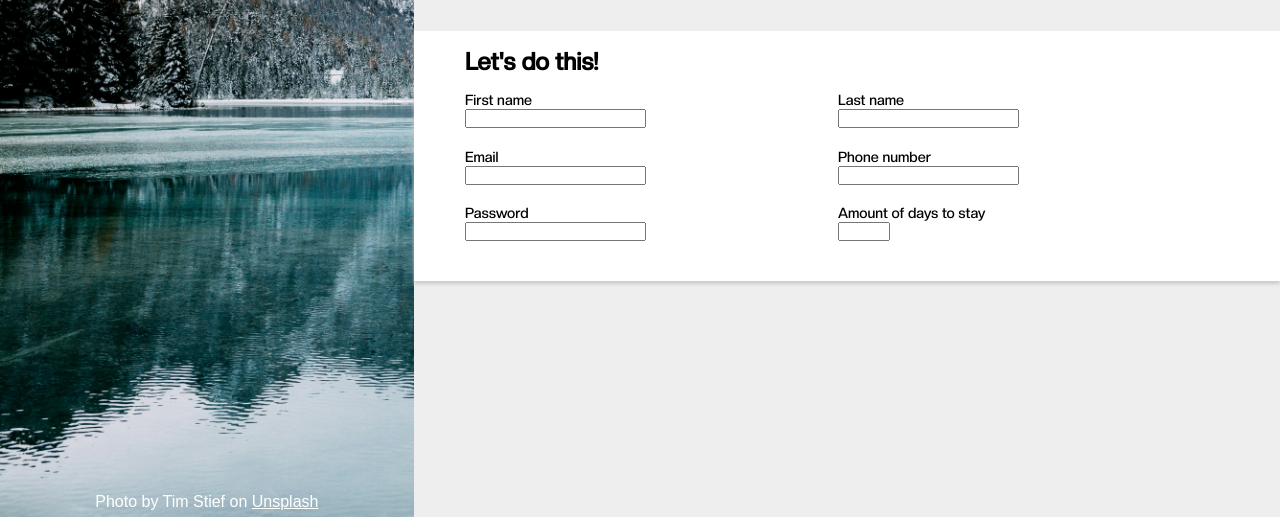
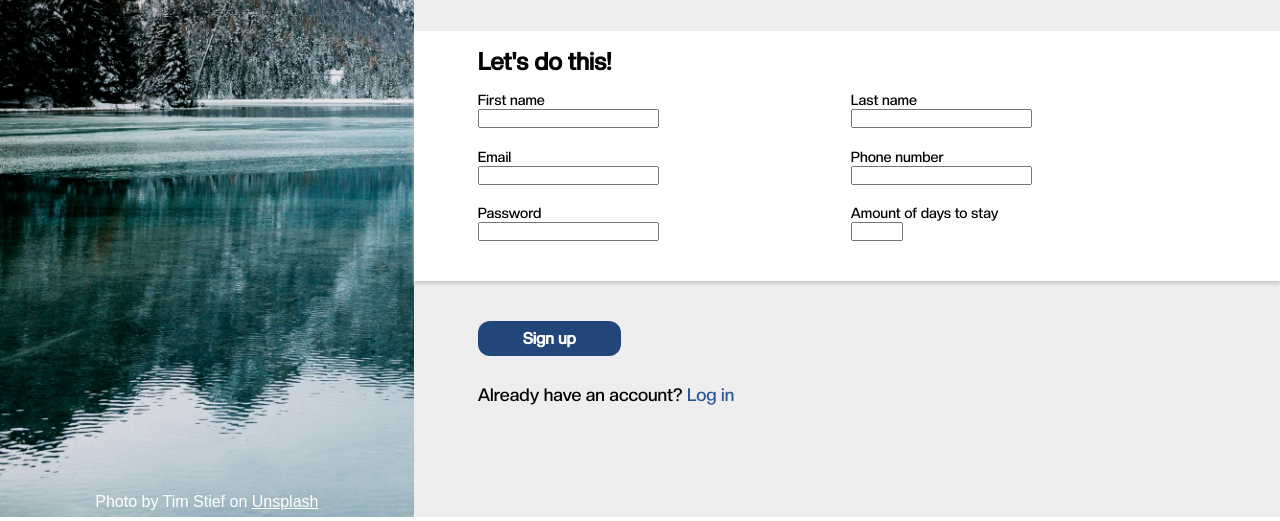
Before and after one commit to DasherPotato19/sign-up-form, a plain HTML site: page index.html in a window 1280 px wide. Shown: the part 283-804 px from the top of the page. Drawn offline with Linux system fonts and the light colour scheme.

Commit message:
Add the "sign up" button and the log in message

```diff
--- a/index.html
+++ b/index.html
@@ -21,9 +21,10 @@
             chance to travel to our comfy cabins at the mountains.
         </div>
 
+        <form>
             <div class="form">
             <h2>Let's do this!</h2>
-            <form>
+                <div class="input-container">
                     <div class="left-elements">
                         <p>
                             <label for="first-name">First name</label>
@@ -52,8 +53,13 @@
                             <input type="number" id="duration" name="duration" min="1" max="20">
                         </p>
                     </div>
+                </div>
+            </div>
+            <button type="submit">Sign up</button>
         </form>
-        </div>
+
+         <p id="log-in">Already have an account? <a href="#">Log in</a></p>
+
     </div>
 
 
--- a/style.css
+++ b/style.css
@@ -18,6 +18,10 @@
 :root {
     --content-width: 67.68vw;
     --logo-width: calc(100vw - var(--content-width));
+
+    --link-h: 215.45;
+    --link-s: 56%;
+    --link-l: 37%;
 }
 
 * {
@@ -112,7 +116,7 @@ div .form {
     background-color: white;
     box-shadow: 0 0.2rem 0.2rem #CCCCCC;
 
-    padding-left: 4vw;
+    padding-left: 5vw;
     padding-top: 2vh;
     padding-bottom: 5vh;
 
@@ -128,7 +132,7 @@ div .form {
     font-size: 0.9rem;
 }
 
-form {
+.input-container {
     display: flex;
     gap: 15vw;
 }
@@ -138,3 +142,42 @@ div.left-elements, div.right-elements {
     flex-direction: column;
     gap: 1.2rem;
 }
+
+button[type="submit"] {
+    margin-left: 5vw;
+    margin-top: 5vh;
+
+    padding: 8px 45px;
+    border-radius: 12px;
+
+    color: white;
+    background-color: #22467A;
+    border: none;
+
+    font-family: "Creato Display", sans-serif;
+    font-weight: bold;
+    font-size: 1rem;
+}
+
+#log-in {
+    margin-left: 5vw;
+    margin-top: 3.5vh;
+
+    font-family: "Creato Display", sans-serif;
+    font-size: 1.11rem;
+}
+
+#log-in > a {
+    text-decoration: none;
+    font-weight: 20em;
+    color: hsl(var(--link-h), var(--link-s), var(--link-l));
+}
+
+#log-in > a:hover,
+#log-in > a:focus {
+    --link-l: 70%;
+}
+
+#log-in > a:active {
+    --link-l: 10%
+}
```
Lines whose indentation alone changed are shown as unchanged.
